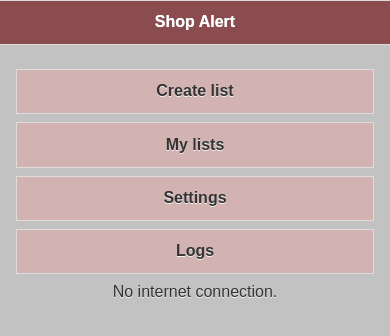
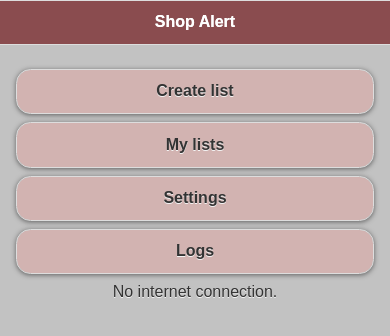
Before and after one commit to itsGali/ShopAlert, a plain HTML site: page www/index.html in a window 390 px wide. Both pictures are taken after typing "Sample" into the empty fields and a click on the button "Save". Drawn offline with Linux system fonts and the light colour scheme; some packages are replaced by stand-ins of ours.

Commit message:
Changed buttons ui on main page to match styling

```diff
--- a/www/index.html
+++ b/www/index.html
@@ -52,10 +52,10 @@
 				<h1>Shop Alert</h1>
 			</div>
 			<div data-role="main" class="ui-content">
-				<a href="#createListMainPage" class="ui-btn">Create list</a>
-				<a id="buttonListsPage" href="#listsPage" class="ui-btn">My lists</a>
-				<a id="buttonSettingsLink" href="#myNumberSetting" class="ui-btn">Settings</a>
-				<a id="buttonLogsViewLink" href="#logsPage" class="ui-btn">Logs</a>
+				<a href="#createListMainPage" class="ui-btn ui-shadow ui-corner-all">Create list</a>
+				<a id="buttonListsPage" href="#listsPage" class="ui-btn ui-shadow ui-corner-all">My lists</a>
+				<a id="buttonSettingsLink" href="#myNumberSetting" class="ui-btn ui-shadow ui-corner-all">Settings</a>
+				<a id="buttonLogsViewLink" href="#logsPage" class="ui-btn ui-shadow ui-corner-all">Logs</a>
 
 				<div id="messagesMainPage">
 					<div class="internetConnectionError">
```
